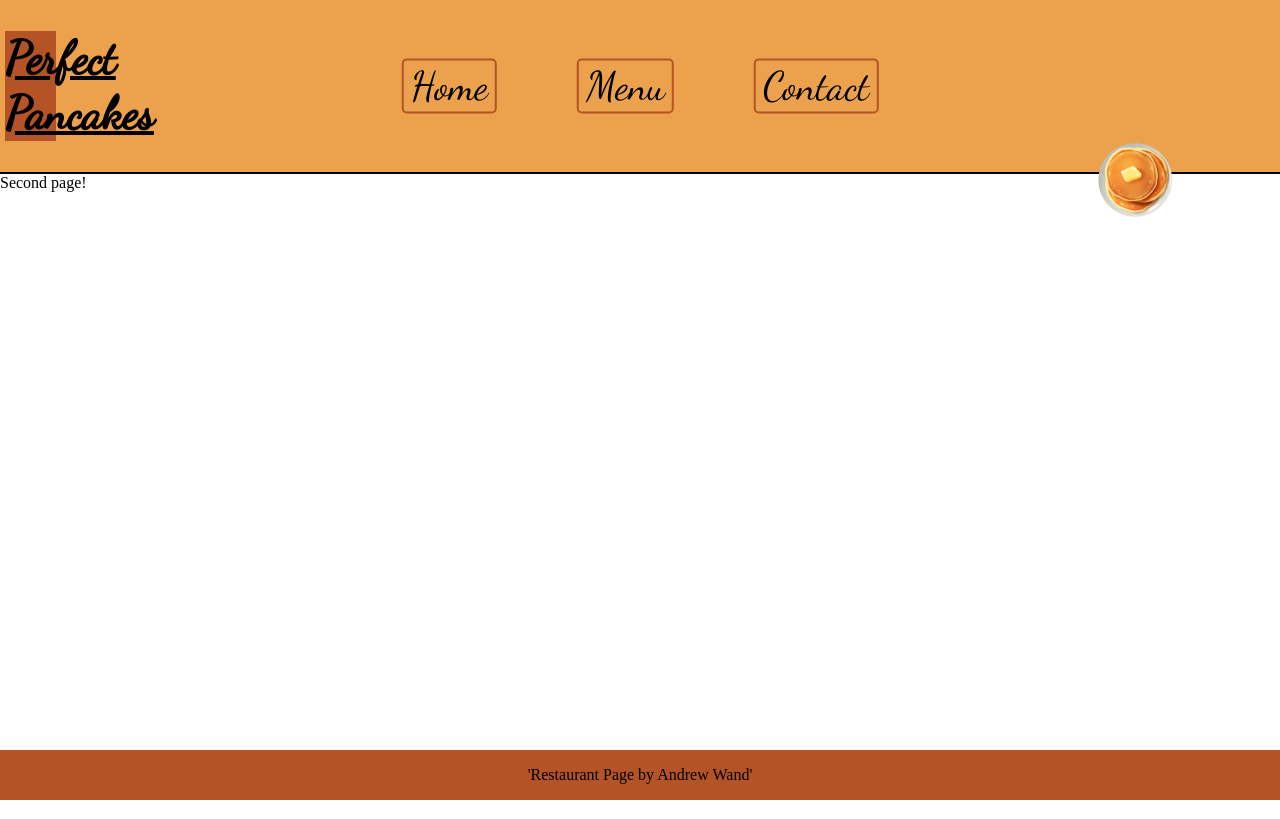
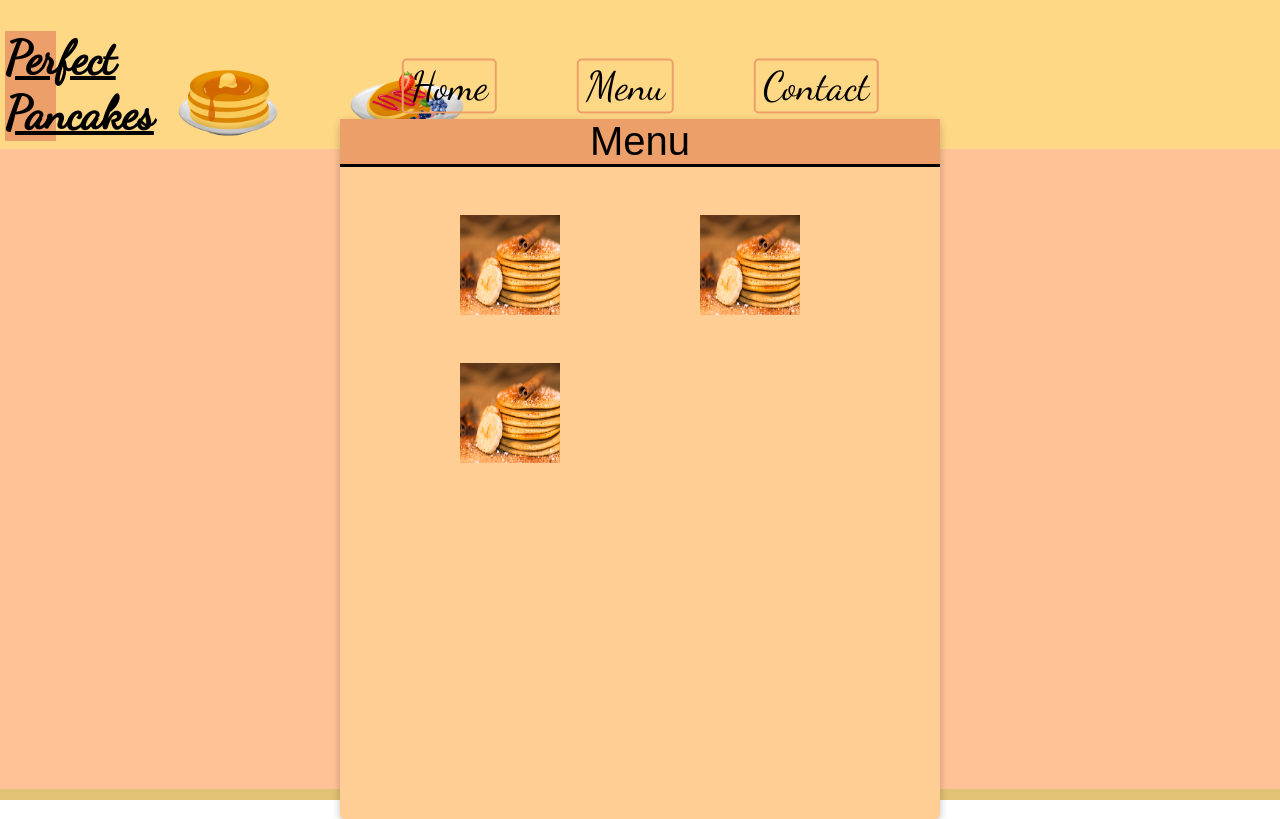
Before and after one commit to Andrew-Wand/restaurant-page, a website built with webpack: page dist/index.html in a window 1280 px wide. Both pictures are taken after a click on the button "Menu". Built offline with nearby package versions, Linux system fonts and the light colour scheme; a web font is replaced by a local one.

Commit message:
fixed JS logic for pancake btns. fixed color scheme for entire website. added imgs.

```diff
--- a/src/contact.js
+++ b/src/contact.js
@@ -2,12 +2,18 @@ function loadContact() {
     const content = document.getElementById('content');
 
     const contactContainer = document.createElement('div');
+    contactContainer.classList.add('contact-container');
+
+    const contactContentContainer = document.createElement('div');
+    contactContentContainer.classList.add('contact-content-container');
 
     const contactContent = document.createElement('div');
 
     contactContent.textContent = 'Third page!';
 
-    contactContainer.appendChild(contactContent);
+    contactContainer.appendChild(contactContentContainer);
+
+    contactContentContainer.appendChild(contactContent);
 
     content.appendChild(contactContainer);
 }
--- a/src/header.js
+++ b/src/header.js
@@ -7,15 +7,40 @@ const createHeader = () => {
     siteTitle.setAttribute('id', 'site-title');
     siteTitle.textContent = 'Perfect Pancakes';
 
-    const imgLogo = document.createElement('img');
-    imgLogo.src = '/dist/assets/pancake.png';
-    imgLogo.classList.add('logo-img');
-    imgLogo.setAttribute('id', 'logo-img');
+    const imgLogoContact = document.createElement('img');
+    imgLogoContact.src = '/dist/assets/pancake.png';
+    imgLogoContact.classList.add('logo-img-contact');
+    imgLogoContact.setAttribute('id', 'logo-img-contact');
+
+    const imgLogoMenu = document.createElement('img');
+    imgLogoMenu.src = '/dist/assets/pancake.png';
+    imgLogoMenu.classList.add('logo-img-menu');
+    imgLogoMenu.setAttribute('id', 'logo-img-menu');
+
+    const headerImgOne = document.createElement('img');
+    headerImgOne.src = '/dist/assets/New Project.png';
+    headerImgOne.classList.add('header-img-one');
 
 
+    const headerImgTwo = document.createElement('img');
+    headerImgTwo.src = '/dist/assets/header-img-two.png';
+    headerImgTwo.classList.add('header-img-two');
+
+
+
+
+
+
+
+
+
+
+    headerContainer.appendChild(headerImgTwo);
+    headerContainer.appendChild(headerImgOne);
     headerContainer.appendChild(siteTitle);
     headerContainer.appendChild(createNav());
-    headerContainer.appendChild(imgLogo);
+    headerContainer.appendChild(imgLogoMenu);
+    headerContainer.appendChild(imgLogoContact);
 
     return headerContainer;
 }
--- a/src/home.js
+++ b/src/home.js
@@ -10,8 +10,7 @@ function loadHome() {
 
     const homeContent = document.createElement('p');
 
-    homeContent.textContent = 'Hello DERP!';
-
+    homeContent.textContent = 'Lorem ipsum dolor sit amet, consectetur adipiscing elit, sed do eiusmod tempor incididunt ut labore et dolore magna aliqua. Non enim praesent elementum facilisis leo. Scelerisque eu ultrices vitae auctor eu augue ut. Quam lacus suspendisse faucibus interdum posuere lorem ipsum dolor. Platea dictumst vestibulum rhoncus est.';
 
 
     homeContainer.appendChild(homeContentContainer);
@@ -19,6 +18,29 @@ function loadHome() {
 
     content.appendChild(homeContainer);
 
+
+    // Right side
+
+    const rightSideContainer = document.createElement('div');
+
+    homeContainer.appendChild(rightSideContainer);
+    rightSideContainer.classList.add('right-side-container');
+
+    const rightSideContainerContent = document.createElement('img');
+
+    rightSideContainerContent.src = '/dist/assets/rspancakeimg.jpg';
+    rightSideContainerContent.classList.add('right-side-img');
+
+    rightSideContainer.appendChild(rightSideContainerContent);
+
+
+
+
+
+
+
+
+
 }
 
 export default loadHome;
--- a/src/index.js
+++ b/src/index.js
@@ -8,30 +8,76 @@ import loadHeader from './header';
 loadHeader();
 loadHome();
 
-
-
-function pancakeAnim() {
-    const logoImg = document.getElementById('logo-img');
-
-    logoImg.animate([
-        { transform: 'translateY(0px) rotate(0deg)' },
-        { transform: 'translateY(-10px) rotate(1080deg)'}
-    ], {
-        duration: 100,
-        fill: 'forwards'
-    });
-
-
-
-
-}
-
 const content = document.querySelector("#content");
 
 
 const homeBtn = document.getElementById('home-btn');
 const menuBtn = document.getElementById('menu-btn');
 const contactBtn = document.getElementById('contact-btn');
+
+
+
+function contactAnim() {
+    const logoImgContact = document.getElementById('logo-img-contact');
+
+    logoImgContact.animate([{
+            transform: 'translateY(0px)'
+        },
+        {
+            transform: 'translateY(-20px) '
+        }
+    ], {
+        duration: 150,
+        fill: 'forwards'
+    });
+}
+
+
+function menuAnim() {
+    const logoImgMenu = document.getElementById('logo-img-menu');
+
+    logoImgMenu.animate([{
+            transform: 'translateY(0px) '
+        },
+        {
+            transform: 'translateY(-20px) '
+        }
+    ], {
+        duration: 150,
+        fill: 'forwards'
+    });
+
+}
+
+function menuAnimDown() {
+    const logoImgMenu = document.getElementById('logo-img-menu');
+
+    logoImgMenu.animate([{
+        transform: 'translateY(-20px) '
+    },
+    {
+        transform: 'translateY(0px) '
+    }
+], {
+    duration: 150,
+    fill: 'forwards'
+});
+}
+
+function contactAnimDown() {
+    const logoImgContact = document.getElementById('logo-img-contact');
+
+    logoImgContact.animate([{
+            transform: 'translateY(-20px)'
+        },
+        {
+            transform: 'translateY(0px) '
+        }
+    ], {
+        duration: 150,
+        fill: 'forwards'
+    });
+}
 
 homeBtn.classList.add('selected');
 
@@ -48,8 +94,23 @@ menuBtn.addEventListener('click', () => {
     homeBtn.classList.remove('selected');
     contactBtn.classList.remove('selected');
     content.removeChild(content.lastChild);
+
+
+
+
+
     loadMenu();
+    menuAnim();
+    contactAnimDown();
+    menuBtn.disabled = false;
+    if (menuBtn.classList.contains('selected')) {
+        menuBtn.disabled = true;
+        menuBtn.style.color = '#000';
+    }
 
+    if (contactBtn.disabled = true) {
+        contactBtn.disabled = false;
+    }
 });
 
 contactBtn.addEventListener('click', () => {
@@ -57,8 +118,22 @@ contactBtn.addEventListener('click', () => {
     homeBtn.classList.remove('selected');
     menuBtn.classList.remove('selected');
     content.removeChild(content.lastChild);
-    pancakeAnim();
+    contactAnim();
     loadContact();
+    menuAnimDown();
+
+    contactBtn.disabled = false;
+    if (contactBtn.classList.contains('selected')) {
+        contactBtn.disabled = true;
+        contactBtn.style.color = '#000';
+    }
+
+
+
+
+    if (menuBtn.disabled = true) {
+        menuBtn.disabled = false;
+    }
 });
 
 
--- a/src/menu.js
+++ b/src/menu.js
@@ -2,14 +2,46 @@ function loadMenu() {
     const content = document.getElementById('content');
 
     const menuContainer = document.createElement('div');
+    menuContainer.classList.add('menu-container');
 
-    const menuContent = document.createElement('div');
+    const menuContentContainer = document.createElement('div');
+    menuContentContainer.classList.add('menu-content-container');
 
-    menuContent.textContent = 'Second page!';
+    const menuTitle = document.createElement('div');
+    menuTitle.classList.add('menu-title');
 
-    menuContainer.appendChild(menuContent);
+    menuTitle.textContent = 'Menu';
+
+    menuContainer.appendChild(menuContentContainer);
+    menuContentContainer.appendChild(menuTitle);
 
     content.appendChild(menuContainer);
+
+    const menuItemContainer = document.createElement('div');
+    menuItemContainer.classList.add('menu-item-container');
+
+    menuContentContainer.appendChild(menuItemContainer);
+
+
+    //Menu items
+
+        //First item
+        const menuItemOne = document.createElement('img');
+        menuItemOne.src = '/dist/assets/rspancakeimg.jpg';
+        menuItemOne.classList.add('menu-item');
+        menuItemContainer.appendChild(menuItemOne);
+        //Second item
+        const menuItemTwo = document.createElement('img');
+        menuItemTwo.src = '/dist/assets/rspancakeimg.jpg';
+        menuItemTwo.classList.add('menu-item');
+        menuItemContainer.appendChild(menuItemTwo);
+        //Third item
+        const menuItemThree = document.createElement('img');
+        menuItemThree.src = '/dist/assets/rspancakeimg.jpg';
+        menuItemThree.classList.add('menu-item');
+        menuItemContainer.appendChild(menuItemThree);
+
+
 
 }
 
```
Also changed, not shown: dist/assets/New Project.png (added), dist/assets/header-img-two.png (added), dist/assets/rspancakeimg.jpg (added), dist/index.html, dist/main.js, dist/style.css.
